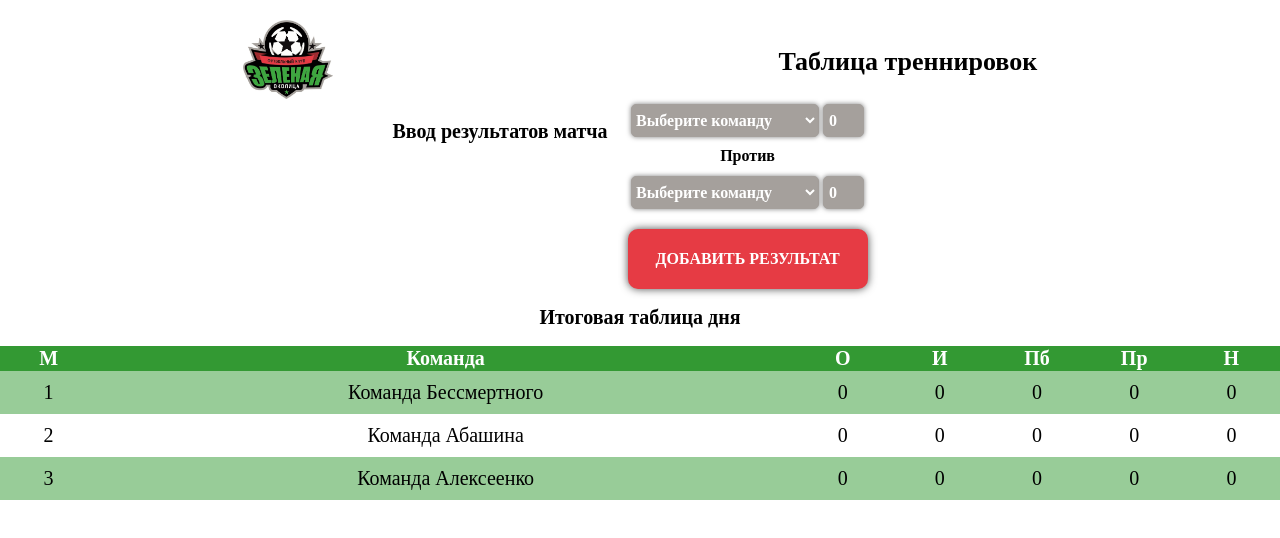
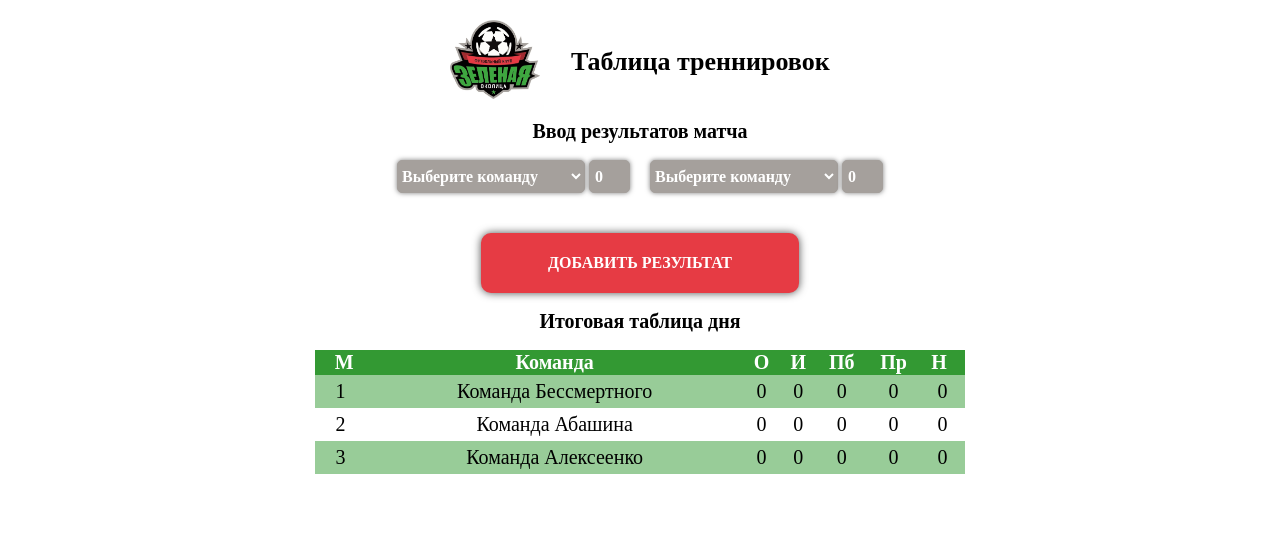
Before and after one commit to Vlad-Vishnevskii/tournament-table, a plain HTML site: page index.html in a window 1280 px wide. Drawn offline with Linux system fonts and the light colour scheme.

Commit message:
Поправил таблицу

```diff
--- a/css/style.css
+++ b/css/style.css
@@ -127,6 +127,7 @@
     width: 100%;
 }
 
+
 .tournament-table__string:nth-child(3) {
     background-color: white;
 }
@@ -138,5 +139,56 @@
 
 .tournament-table__cell {
     text-align: center;
-    padding: 10px;
+    padding: 5px;
 }
+
+.tournament-table__title-cell:first-child {
+    padding-left: 8px;
+}
+
+.tournament-table__title-cell:last-child {
+    padding-right: 8px;
+}
+
+@media (min-width: 450px) {
+    .header__wrapper {
+        max-width: 450px;
+        margin: 0 auto;
+    }
+
+    .tournament__form {
+        max-width: 400px;
+    }
+
+    .tournament__separator {
+        display: none;
+    }
+
+    .tournament-form__input {
+        margin-bottom: 20px;
+    }
+
+    .tournament-form__button-add-result {
+        width: 53%;
+    }
+}
+
+@media (min-width: 650px) {
+    .tournament__form {
+        max-width: 600px;
+    }
+
+    .tournament__home-team-score {
+        margin-right: 20px;
+    }
+
+    .tournament-wrapper {
+        max-width: 650px;
+        margin: 0 auto;
+    }
+
+    .container {
+        width: 650px;
+        margin: 0 auto;
+    }
+}
--- a/index.html
+++ b/index.html
@@ -22,7 +22,7 @@
         <section class="tournament container">
             <h2 class="tournament__title">Ввод результатов матча</h2>
             <form class="tournament__form" action="https://echo.htmlacademy.ru">
-                <div>
+                <div class="tournament__home-team-score">
                     <select class="tournament-form__team-name_home tournament-form__team-name">
                         <option disabled selected>Выберите команду</option>
                         <option>Команда Бессмертного</option>
```
